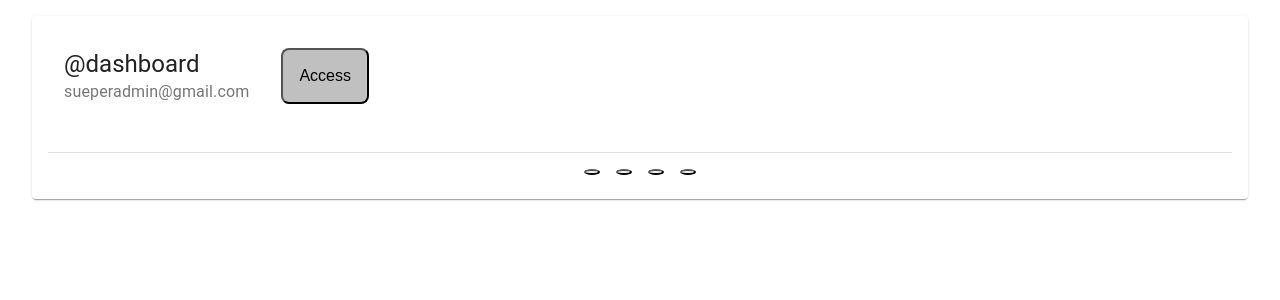
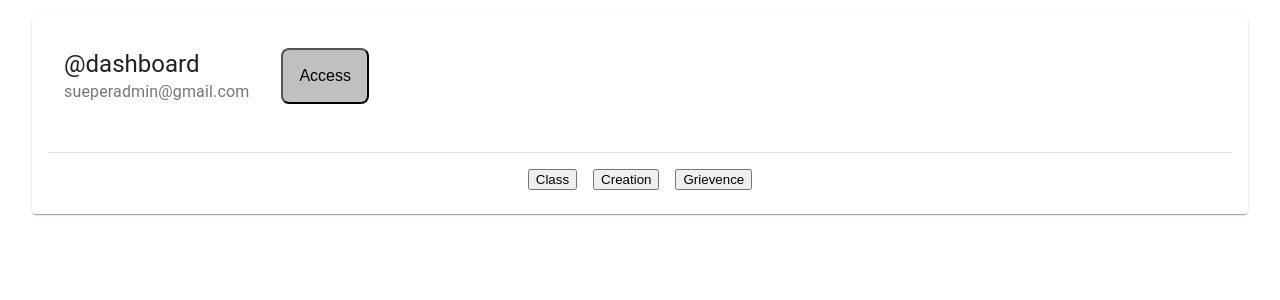
Before and after one commit to Tharunkumar001/Mastr.Bord, a Next.js app: page /components/Dashboard in a window 1280 px wide. Shown: the top 300 px of the page. Built offline with nearby package versions, Linux system fonts and the light colour scheme.

Commit message:
ui update

```diff
--- a/pages/components/Dashboard.jsx
+++ b/pages/components/Dashboard.jsx
@@ -4,6 +4,7 @@ import { Button } from "react-bootstrap";
 import styles from "../../styles/Home.module.css";
 import CoAdmin from "../Form/CoAdmin";
 import FacultyAdmin from "../Form/FacultyAdmin";
+import { BorderColor, LaptopWindows, PersonAdd, PersonPinCircle } from "@material-ui/icons";
 
 const useStyles = makeStyles((theme) => ({
     submitBtn:{
@@ -28,7 +29,6 @@ const useStyles = makeStyles((theme) => ({
         paddingTop:"1rem"
     },
     navBtn:{
-        borderRadius:"50%"
     }
 }));
 
@@ -70,10 +70,15 @@ const Dashboard = () => {
                 <Divider />
 
                 <div className={classes.navBtnDiv}>
-                    <Button className={classes.navBtn}></Button>
-                    <Button className={classes.navBtn}></Button>
-                    <Button className={classes.navBtn}></Button>
-                    <Button className={classes.navBtn}></Button>
+                    <Button className={classes.navBtn}>
+                        Class
+                    </Button>
+                    <Button className={classes.navBtn}>
+                        Creation
+                    </Button>
+                    <Button className={classes.navBtn}>
+                        Grievence
+                    </Button>
                 </div>
                 </CardContent>
             </div>
--- a/pages/index.jsx
+++ b/pages/index.jsx
@@ -54,13 +54,10 @@ const Home = () => {
             <p>Get your daily stats through Mastr.Bord.</p>
           </button>
         </div>
-
       </main>
 
 
       <footer className={styles.footer}>
-
-
         <IconButton style={{background:"none"}} >
           About
         </IconButton>
@@ -68,7 +65,6 @@ const Home = () => {
         <IconButton style={{background:"none"}}>
           Contact Us
         </IconButton>
-
       </footer>
     </div>
   )
```
Lines whose indentation alone changed are shown as unchanged.
